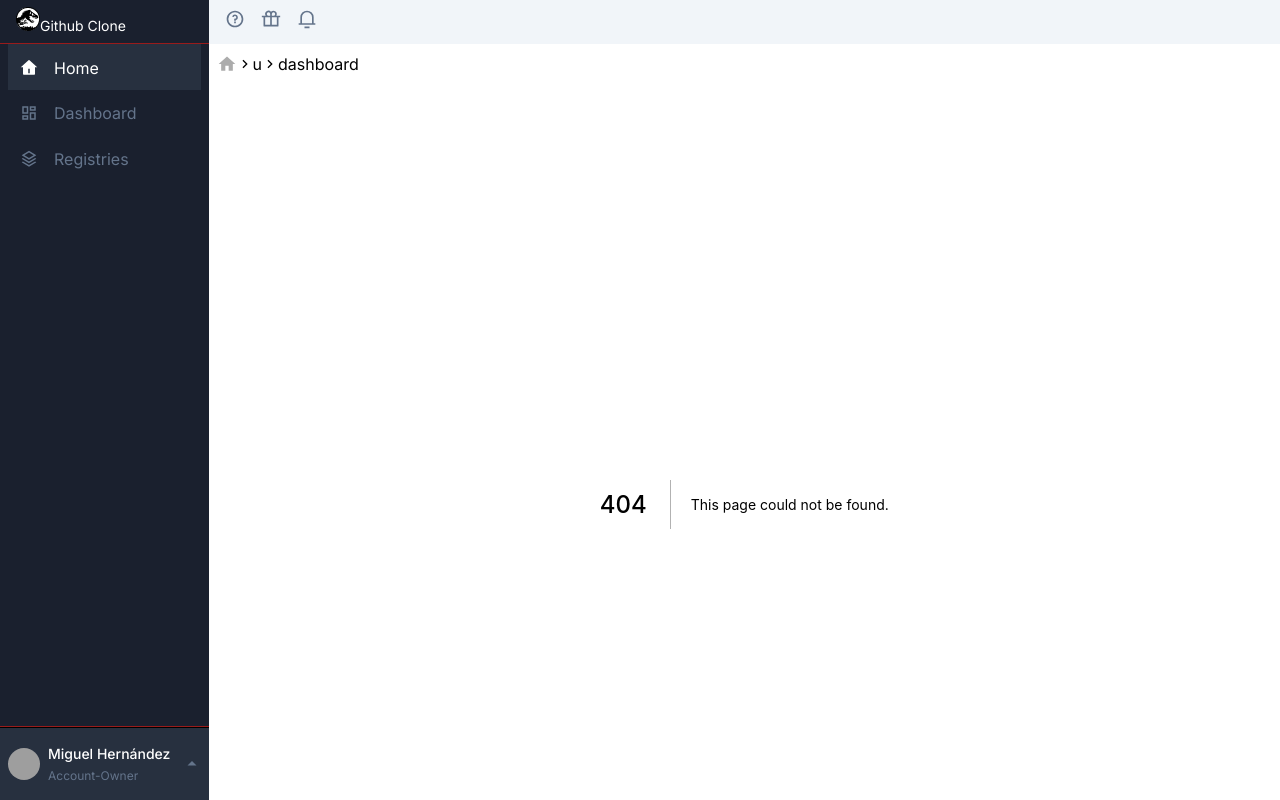
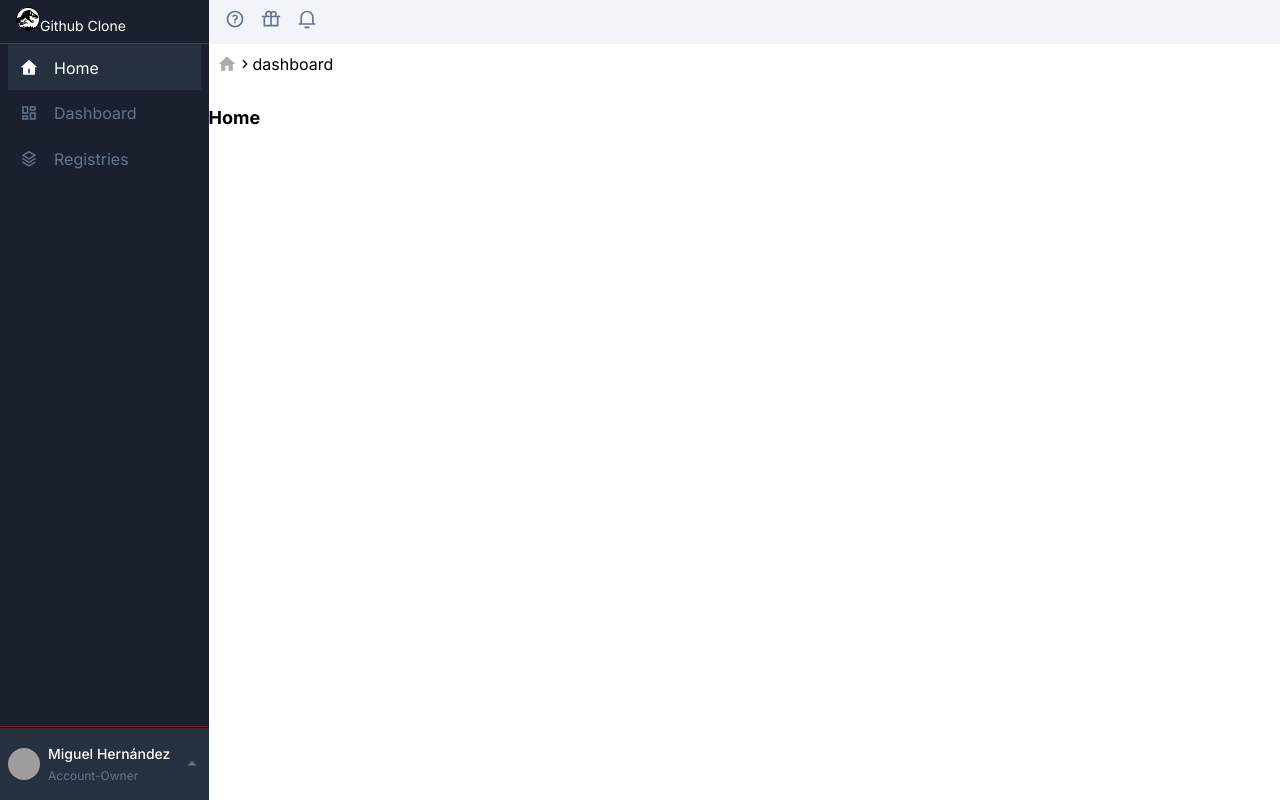
Before and after one commit to MiguelHG2351/github-clone, a Next.js app in the folder app/: page /u/dashboard in a window 1280 px wide. Before the commit this address had no page. Built offline with nearby package versions, Linux system fonts and the light colour scheme; grey boxes are pictures that could not be loaded.

Commit message:
moviendo todo a la ruta /u

```diff
--- a/app/src/components/container/Sidenav/Breadcrumb.js
+++ b/app/src/components/container/Sidenav/Breadcrumb.js
@@ -4,7 +4,7 @@ import React from 'react';
 
 export default function Breadcrumb() {
     const router = useRouter();
-    const routes = router.pathname.split('/').slice(1);
+    const routes = router.pathname.split('/').slice(2);
     console.log(routes);
 
     return (
--- /dev/null
+++ b/app/src/pages/u/dashboard.js
@@ -0,0 +1,17 @@
+import Head from 'next/head';
+import UserLayout from '~/components/Layouts/User';
+
+export default function Dashboard() {
+    return (
+        <>
+            <Head>
+                <title>GitHub clone</title>
+            </Head>
+            <div>
+                <h1 className="text-lg m-0">Home</h1>
+            </div>
+        </>
+    );
+}
+
+Dashboard.Layout = UserLayout;
```
Also changed, not shown: 1 other file (tests, documents, lock files or other folders).
